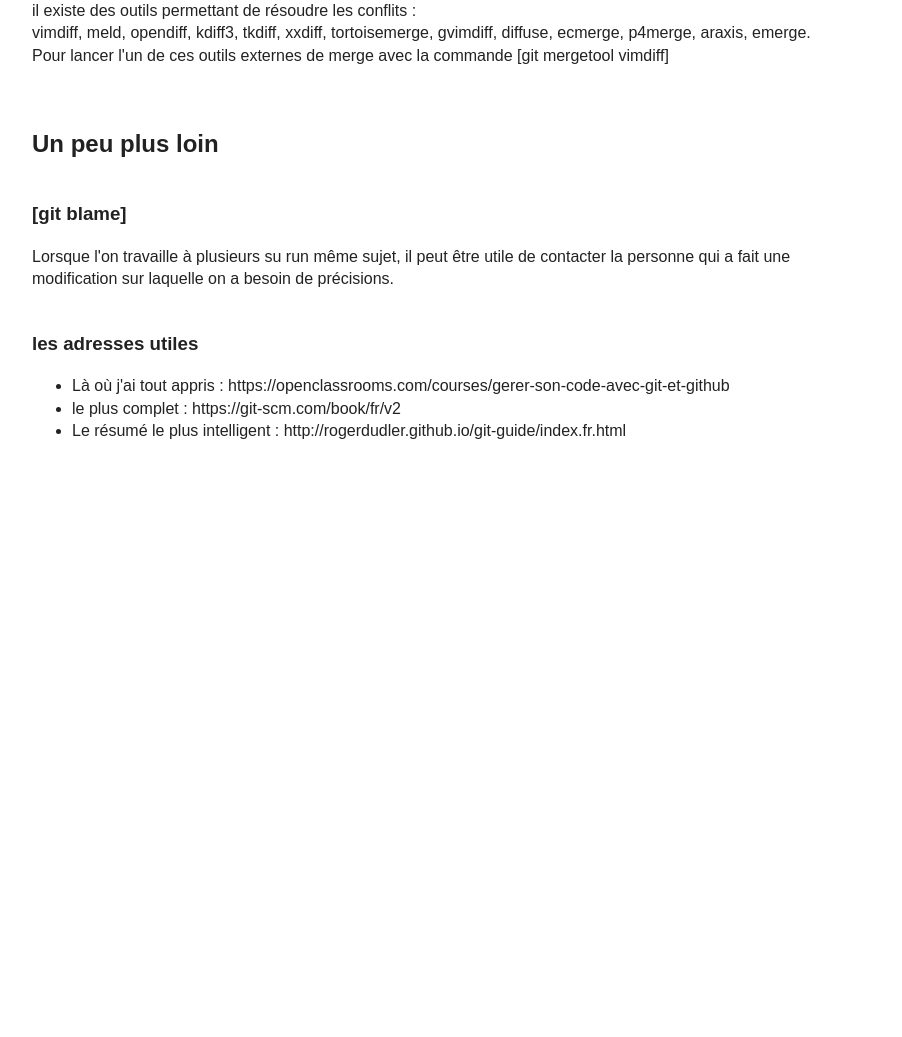
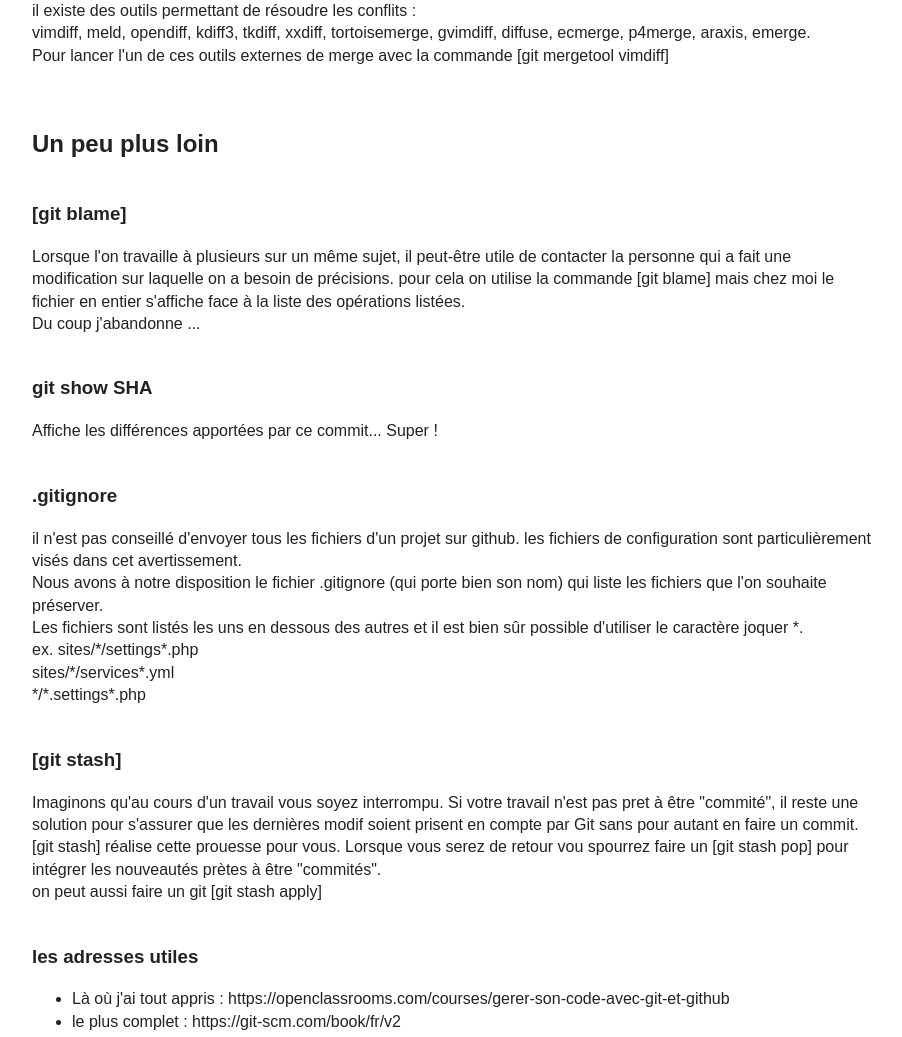
Before and after one commit to rogerlenoir/cours-git, a PHP site: page / in a window 1280 px wide. Shown: the part 5463-6500 px from the top of the page, without its empty margins (188-1090 px from the left). Before the commit the page ends 5902 px from the top, so only its background shows below. Run offline with PHP 8.4, Linux system fonts and the light colour scheme.

Commit message:
bientôt la fin

```diff
--- a/index.php
+++ b/index.php
@@ -263,9 +263,34 @@
 		[git blame]
 	</h3>
 	<p>
-		Lorsque l'on travaille à plusieurs su run même sujet, il peut être utile de contacter la personne qui a fait une modification sur laquelle on a besoin de précisions.
+		Lorsque l'on travaille à plusieurs sur un même sujet, il peut-être utile de contacter la personne qui a fait une modification sur laquelle on a besoin de précisions.
+		pour cela on utilise la commande [git blame] mais chez moi le fichier en entier s'affiche face à la liste des opérations listées. <br>
+		Du coup j'abandonne ...
 	</p>
-
+	<h3>
+		git show SHA
+	</h3>
+	<p>
+		Affiche les différences apportées par ce commit... Super !
+	</p>
+	<h3>
+		.gitignore
+	</h3>
+	<p>
+		il n'est pas conseillé d'envoyer tous les fichiers d'un projet sur github. les fichiers de configuration sont particulièrement visés dans cet avertissement.<br>
+		Nous avons à notre disposition le fichier .gitignore (qui porte bien son nom) qui liste les fichiers que l'on souhaite préserver.<br>
+		Les fichiers sont listés les uns en dessous des autres et il est bien sûr possible d'utiliser le caractère joquer *.<br>
+		ex. sites/*/settings*.php<br>
+		sites/*/services*.yml<br>
+		*/*.settings*.php
+	</p>
+	<h3>
+		[git stash]
+	</h3>
+	<p>
+		Imaginons qu'au cours d'un travail vous soyez interrompu. Si votre travail n'est pas pret à être "commité", il reste une solution pour s'assurer que les dernières modif soient prisent en compte par Git sans pour autant en faire un commit.<br>
+		[git stash] réalise cette prouesse pour vous. Lorsque vous serez de retour vou spourrez faire un [git stash pop] pour intégrer les nouveautés prètes à être "commités".<br> on peut aussi faire un git [git stash apply]
+	</p>
 	<h3>
 		les adresses utiles
 	</h3>
```
Also changed, not shown: 1 other file.
